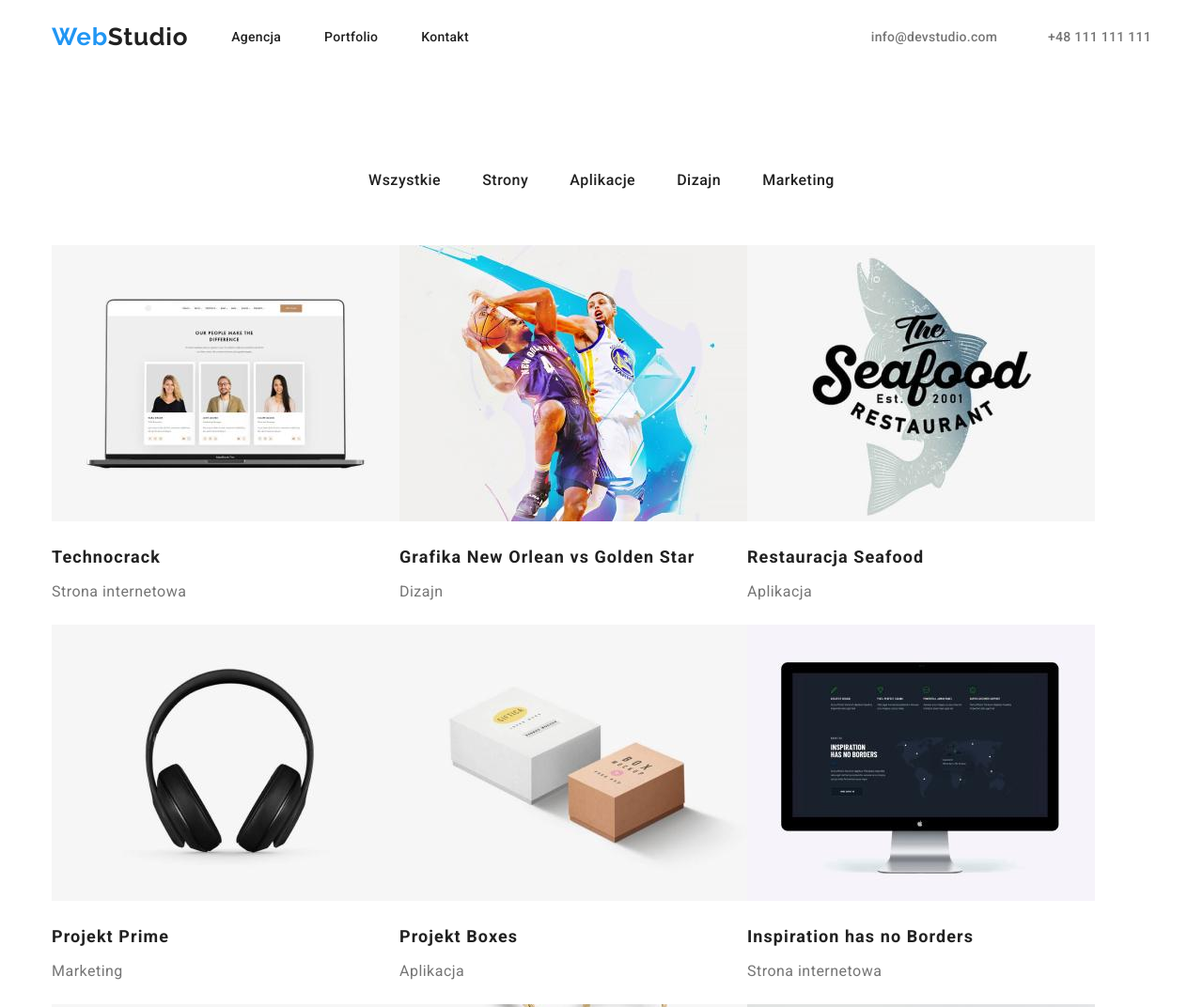
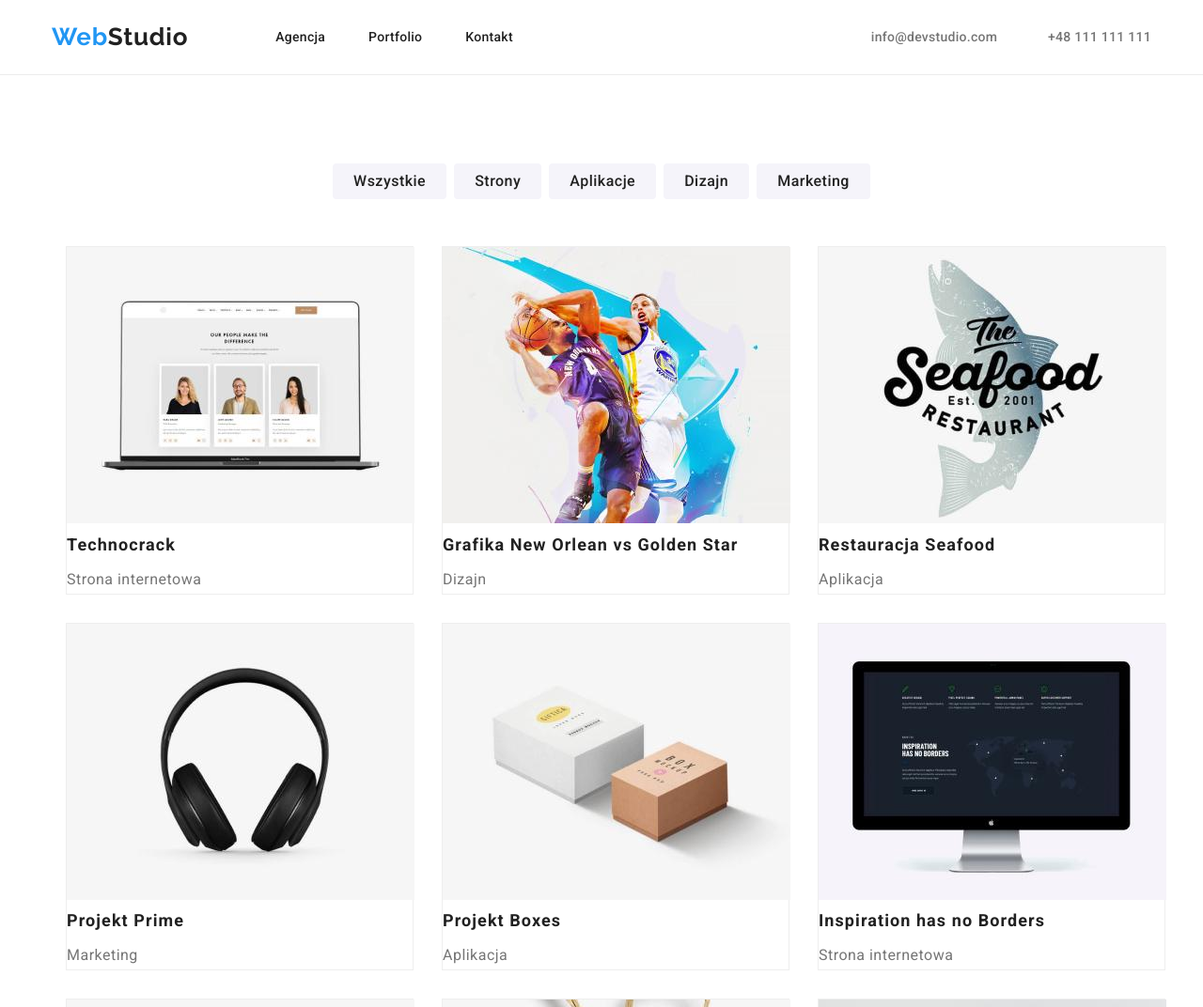
Before and after one commit to KacperPasnicki/goit-markup-hw-03, a plain HTML site: page portfolio.html in a window 1280 px wide. Shown: the top 1072 px of the page at 94% size. Drawn offline with nearby package versions, Linux system fonts and the light colour scheme.

Commit message:
poprawki ( style buttonów, rozmieszczenie 9 zdjęć)

```diff
--- a/css/styles.css
+++ b/css/styles.css
@@ -8,8 +8,8 @@ body {
     font-family: var(--main-font);
     color: var(--main-color);
     max-width: 1600px;
-    /* height: 2349px; */
-    margin-left: auto;
+    height: 2349px;
+     margin-left: auto;
     margin-right: auto;
     }
 
@@ -24,7 +24,8 @@ figure {
     padding: 0;
 }
 ul,
-ol {
+ol
+li {
     margin: 0;
     padding: 0;
 }
@@ -57,6 +58,7 @@ p {
     letter-spacing: 0.03em;
     text-decoration: none;
     color: var(--main-color);
+    margin-right: 93px;
 
 
 
@@ -78,8 +80,14 @@ p {
 
 
 /* HEADER */
+.header {
+max-width: 1600px;
+margin-left: auto;
+margin-right: auto;
+border-bottom: 1px solid #ececec
+}
 .header .container {
-    display: flex;
+
     justify-content: space-between;
     align-items: center;
     padding-bottom: 25px;
@@ -95,10 +103,7 @@ p {
     list-style: none;
     padding: 0;
 
-
     align-items: center;
-
-
 
 }
 
@@ -128,15 +133,18 @@ p {
 
     }
 
+    .navigation-list :nth-child(2),
+    .navigation-list :nth-child(3) {
+        margin-right: 46px;
+    }
 
-.navigation-list-link
+    .navigation-list-link
 {
-    margin-left: 46px;
+
     color: var(--main-color);
     text-decoration: none;
     line-height: 1.142;
     letter-spacing: 0.02em;
-
 
 
 
@@ -163,6 +171,12 @@ p {
 }
 /* END HEADER */
 /* MAIN HEADER */
+.main-header {
+max-width: 1600px;
+display: flex;
+margin-left: auto;
+margin-right: auto;
+}
 .main-header .container {
 
     /* padding: 106px 452px ; */
@@ -214,6 +228,7 @@ p {
     border-radius: 4px;
     cursor: pointer;
 
+
 }
 
 .button:hover {
@@ -264,8 +279,7 @@ justify-content: center;
 .work-images {
     display: flex;
     justify-content: space-between;
-    /* margin-left: 215px;
-    margin-right: 215px; */
+
 
     }
 
@@ -285,7 +299,7 @@ justify-content: center;
 }
 .team-images{
     justify-content:space-between;
-    /* padding: 0; */
+
     display: flex;
 
 
@@ -327,6 +341,9 @@ figure figcaption {
 
 /* FOOTER */
 .footer{
+    max-width: 1600px;
+    margin-left: auto;
+    margin-right: auto;
     padding-top: 60px;
     padding-bottom: 60px;
     background-color: #2F303A;;
@@ -345,8 +362,8 @@ figure figcaption {
 }
 
 .footer-adress{
-    margin-top: 20px;
-    margin-bottom: 9px;
+margin-top: 20px;
+margin-bottom: 9px;
 color:#ffffff;
 line-height: 1.714;
 letter-spacing: 0.03em;
@@ -359,7 +376,6 @@ line-height: 1.714;
 letter-spacing: 0.03em;
 text-decoration: none;
 font-style: normal;
-/* margin-top: 9px; */
 
 }
 .footer-link:not(:last-child) {
@@ -368,6 +384,9 @@ font-style: normal;
 /* END FOOTER */
 
 /* PORTFOLIO HTML */
+.buttons-items:not(:first-child){
+    margin-left: 8px;
+}
 
 
 .filtr-button {
@@ -376,14 +395,18 @@ font-style: normal;
 font-weight: 500;
 font-size: 16px;
 line-height: 1.625;
-background-color: rgba(255, 255, 255, 1);
+background-color: rgb(245, 244, 250);
 color: var(--main-color);
 text-align: center;
 letter-spacing: 0.03em;
-border:none;
+border-radius: 4px;
+border: none;
 padding: 6px 22px;
+cursor: pointer;
 
+/* margin-left: 8px; */
 }
+
 .filtr-button:hover,
 .filtr-button:focus
 {
@@ -395,24 +418,41 @@ padding: 6px 22px;
     cursor: pointer;
 }
 
-
 .buttons {
 
     display: flex;
-    margin-bottom: 50px;
+    margin-bottom: 35px;
     justify-content: center;
-    text-align: center;
+
+
+
 }
-.obrazek {
+.projects {
     display: flex;
     flex-wrap: wrap;
+    width: 1200px;
+
 }
+
+
 .card {
-width: calc((100% -2 * 30px)/3);
+
+max-width: 370px;
+margin:15px;
+border: 1px solid #eeeeee;
+flex-basis: calc((100% - 30px) / 3);
 }
+/* .card::nth-child(3n+1) {
+    margin-left: 15px;
+
+} */
+
 .card:hover,
 .work-img:hover,
-.team-item:hover {
+.team-item:hover,
+.logo:hover,
+.footer-logo:hover
+{
     opacity: 0.8;
     cursor: pointer;
 
--- a/portfolio.html
+++ b/portfolio.html
@@ -37,103 +37,95 @@
         <section class="filtr section">
             <div class="container">
                 <ul class="buttons list">
-                    <li><button class="filtr-button" type="button">Wszystkie</button></li>
-                    <li><button class="filtr-button" type="button">Strony</button></li>
-                    <li><button class="filtr-button" type="button">Aplikacje</button></li>
-                    <li><button class="filtr-button" type="button">Dizajn</button></li>
-                    <li><button class="filtr-button" type="button">Marketing</button></li>
+                    <li class="buttons-items"><button class="filtr-button" type="button">Wszystkie</button></li>
+                    <li class="buttons-items"><button class="filtr-button" type="button">Strony</button></li>
+                    <li class="buttons-items"><button class="filtr-button" type="button">Aplikacje</button></li>
+                    <li class="buttons-items"><button class="filtr-button" type="button">Dizajn</button></li>
+                    <li class="buttons-items"><button class="filtr-button" type="button">Marketing</button></li>
                 </ul>
-        <!-- </section>
-        <section class="portfolio-images">
+        <!-- portfolio-images
              -->
-                <ul class="obrazek list">
+                <ul class="projects list">
                     <li class="card">
-                        <figure><img src="images/1.technocrack.jpg" width="370" height="294" alt="The look of the Technocrack website"/>
-                            <figcaption>
+                        <img src="images/1.technocrack.jpg" width="370" height="294" alt="The look of the Technocrack website"/>
+
                                 <p class="first-figure">Technocrack</p>
                                 <p class="second-figure">Strona internetowa</p>
-                            </figcaption>
-                        </figure>
+
+
                     </li>
                     <li class="card">
-                        <figure><img src="images/2.neworlean.jpg" width="370" height="294" alt="Graphic of basketball players"/>
-                            <figcaption>
+                        <img src="images/2.neworlean.jpg" width="370" height="294" alt="Graphic of basketball players"/>
+
                                 <p class="first-figure">Grafika New Orlean vs Golden Star</p>
                                 <p class="second-figure">Dizajn</p>
-                            </figcaption>
-                        </figure>
+
                     </li>
                     <li class="card">
-                        <figure><img src="images/3.seafood.jpg" width="370" height="294" alt="Logo of the seafood restaurant"/>
-                            <figcaption>
+                        <img src="images/3.seafood.jpg" width="370" height="294" alt="Logo of the seafood restaurant"/>
+
                                 <p class="first-figure">Restauracja Seafood</p>
                                 <p class="second-figure">Aplikacja</p>
-                            </figcaption>
-                        </figure>
+
+
                     </li>
                     <li class="card">
-                        <figure><img src="images/4.prime.jpg" width="370" height="294" alt="Headphones"/>
-                            <figcaption>
+                        <img src="images/4.prime.jpg" width="370" height="294" alt="Headphones"/>
+
                                 <p class="first-figure">Projekt Prime</p>
                                 <p class="second-figure">Marketing</p>
-                            </figcaption>
-                        </figure>
+
+
                     </li>
                     <li class="card">
-                        <figure><img src="images/5.boxes.jpg" width="370" height="294" alt="Boxes"/>
-                            <figcaption>
+                        <img src="images/5.boxes.jpg" width="370" height="294" alt="Boxes"/>
+
                                 <p class="first-figure">Projekt Boxes</p>
                                 <p class="second-figure">Aplikacja</p>
-                            </figcaption>
-                        </figure>
+
+
                     </li>
                     <li class="card">
-                        <figure><img src="images/6.inspiration.jpg" width="370" height="294" alt="The look of the Inspirations Has no borders website"/>
-                            <figcaption>
+                        <img src="images/6.inspiration.jpg" width="370" height="294" alt="The look of the Inspirations Has no borders website"/>
+
                                 <p class="first-figure">Inspiration has no Borders</p>
                                 <p class="second-figure">Strona internetowa</p>
-                            </figcaption>
-                        </figure>
+
+
                     </li>
                     <li class="card">
-                        <figure><img src="images/7.magazine.jpg" width="370" height="294" alt="wThe look of the Magazyn Limited Edition"/>
-                            <figcaption>
+                        <img src="images/7.magazine.jpg" width="370" height="294" alt="wThe look of the Magazyn Limited Edition"/>
+
                                 <p class="first-figure">Magazyn Limited Edition</p>
                                 <p class="second-figure">Dizajn</p>
-                            <figcaption>
-                        </figure>
+
+
                     </li>
                     <li class="card">
-                        <figure><img src="images/8.lab.jpg" width="370" height="294" alt="The tag of the Projekt LAB"/>
-                            <figcaption>
+                        <img src="images/8.lab.jpg" width="370" height="294" alt="The tag of the Projekt LAB"/>
+
                                 <p class="first-figure">Projekt LAB</p>
                                 <p class="second-figure">Marketing</p>
-                            </figcaption>
-                        </figure>
+
+
                     </li>
                     <li class="card">
-                        <figure><img src="images/9.business.jpg" width="370" height="294" alt="The look of the growing business website"/>
-                            <figcaption>
+                        <img src="images/9.business.jpg" width="370" height="294" alt="The look of the growing business website"/>
+
                                 <p class="first-figure">Growing Business</p>
                                 <p class="second-figure">Aplikacja</p>
-                            </figcaption>
-                        </figure>
+
+
                     </li>
 
                 </ul>
+                <!-- END portfolio-images
+             -->
             </div>
 
         </section>
 
-
-
-
-
      </main>
-
-
-
-
 
      <footer class="footer">
         <div class="container">
```
